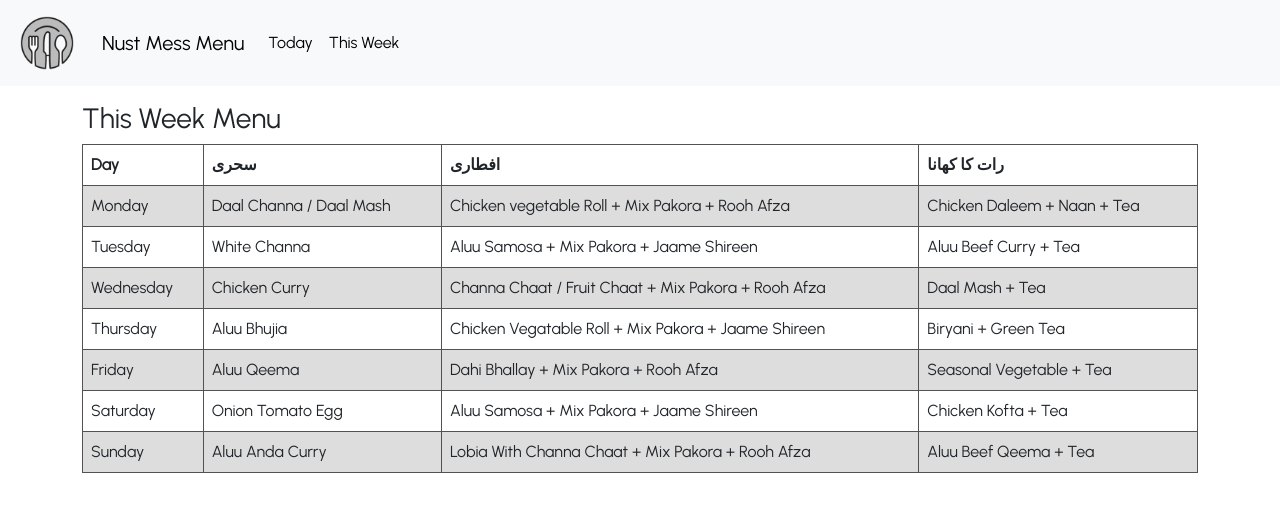
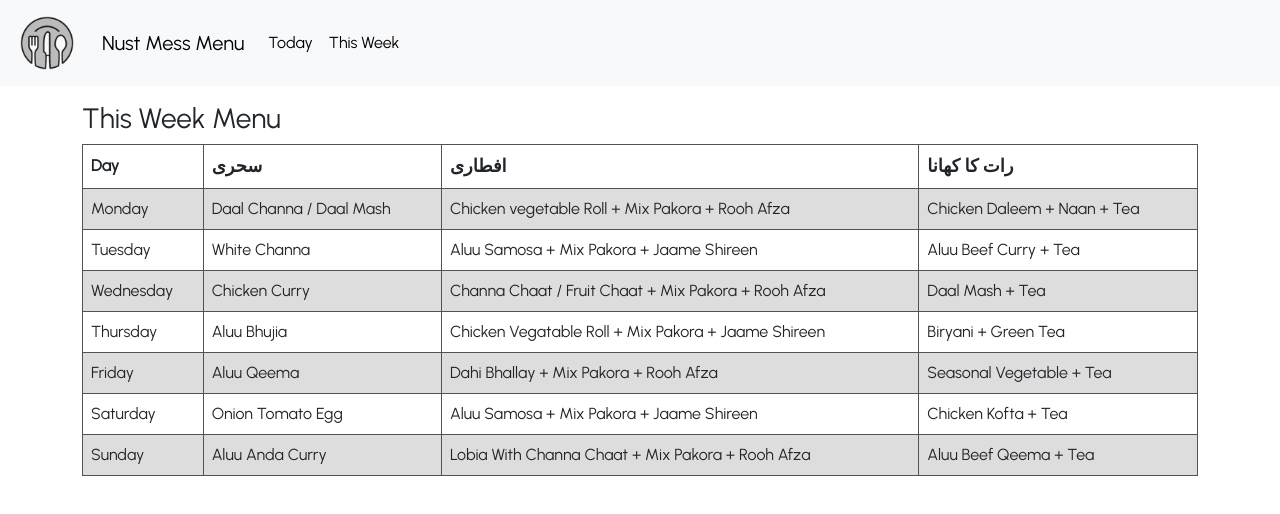
Before and after one commit to fatehmehmood123/Mess-Menu, a React (Create React App) app: page /weekly in a window 1280 px wide. Shown: the top 514 px of the page. Built offline with nearby package versions, Linux system fonts and the light colour scheme.

Commit message:
urdu Week size increas

```diff
--- a/src/components/WeekContainer.js
+++ b/src/components/WeekContainer.js
@@ -8,9 +8,9 @@ export default function WeekContainer(props) {
                 <tbody>
                     <tr>
                         <th>Day</th>
-                        <th>سحری</th>
-                        <th>افطاری</th>
-                        <th>رات کا کھانا</th>
+                        <th style={{fontSize: "18px"}}>سحری</th>
+                        <th style={{fontSize: "18px"}}>افطاری</th>
+                        <th style={{fontSize: "18px"}}>رات کا کھانا</th>
                     </tr>
                     <tr>
                         <td>Monday</td>
```
